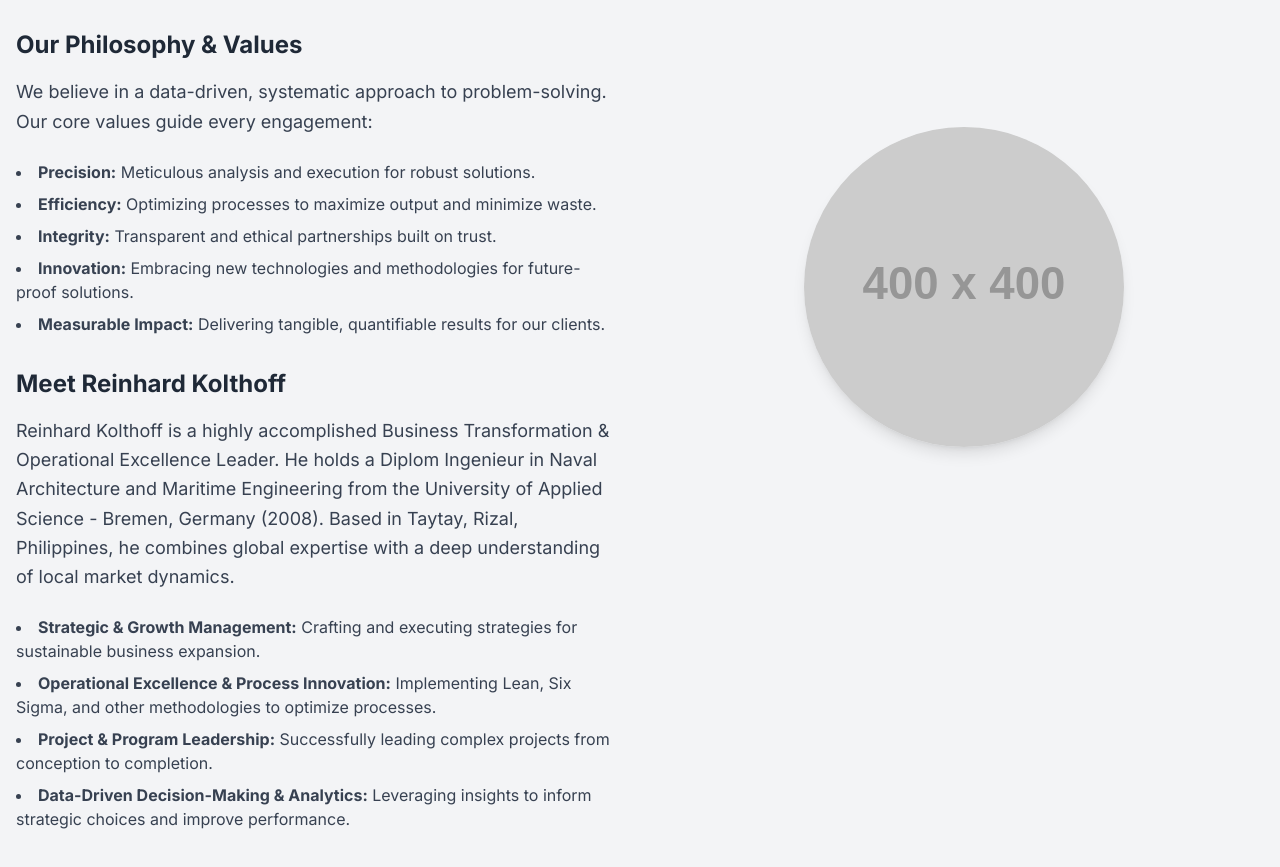
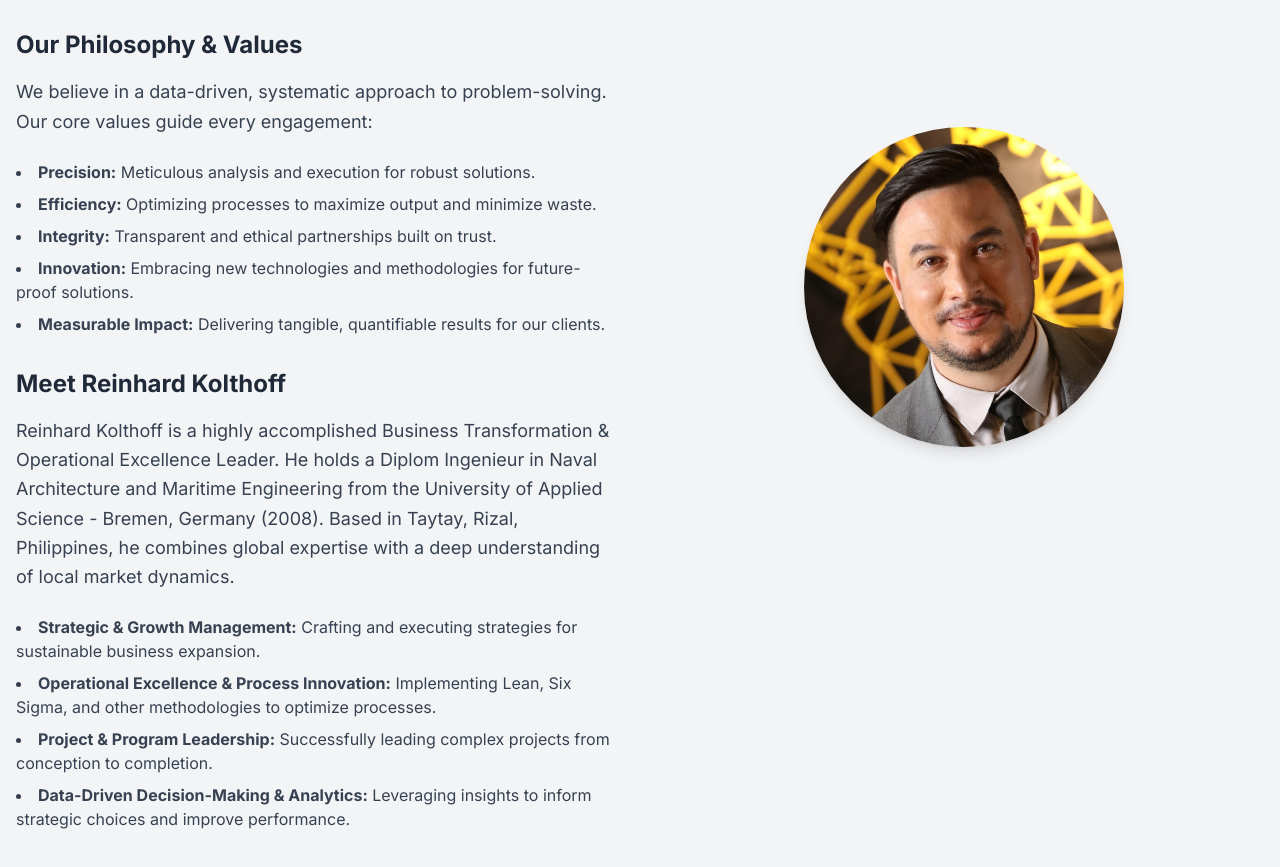
Before and after one commit to ReinhardKolthoff/kolthoff-consulting, a plain HTML site: page index.html in a window 1280 px wide. Shown: the part 3407-4274 px from the top of the page. Drawn offline with nearby package versions, Linux system fonts and the light colour scheme; placeholder pictures from the web are drawn by us.

Commit message:
index.html

```diff
--- a/index.html
+++ b/index.html
@@ -238,7 +238,7 @@
                 </ul>
             </div>
             <div class="order-1 lg:order-2 flex justify-center">
-                <img src="https://placehold.co/400x400/E0E7FF/1E3A8A?text=Reinhard+Kolthoff" alt="Reinhard Kolthoff" class="rounded-full shadow-lg w-64 h-64 md:w-80 md:h-80 object-cover">
+                <img src="2025-05-30.jpg" alt="Reinhard Kolthoff" class="rounded-full shadow-lg w-64 h-64 md:w-80 md:h-80 object-cover">
             </div>
         </div>
     </section>
```
